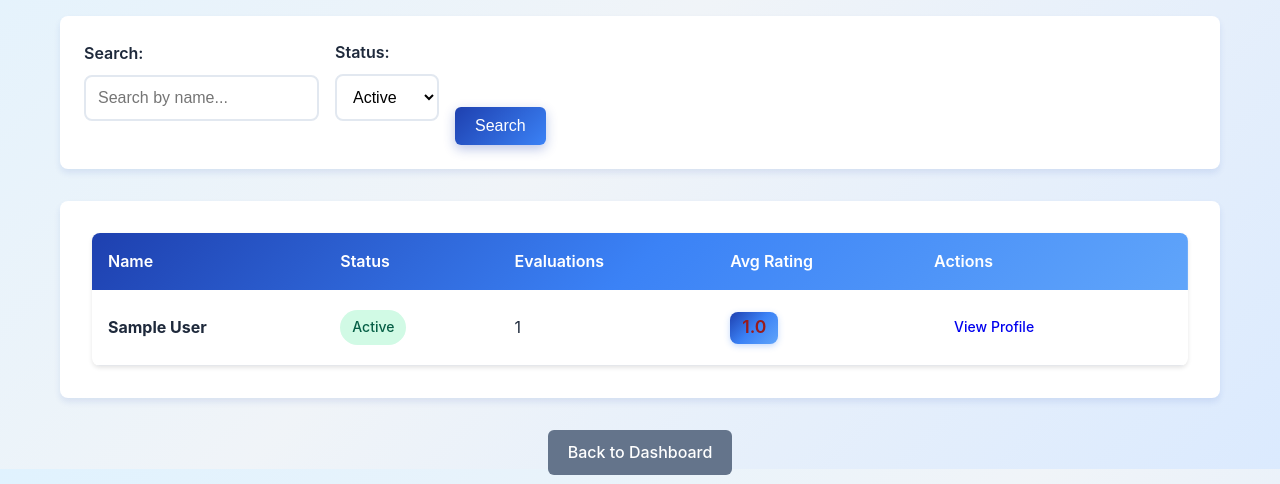
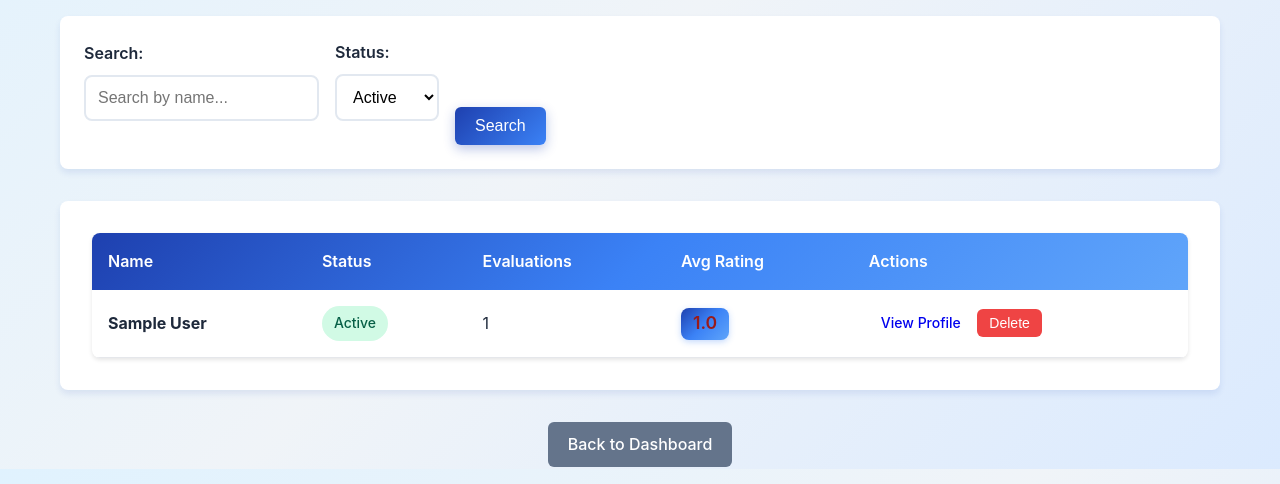
Before and after one commit to stalex444/volunteer-eval-system, a Flask app: page /dashboard/volunteers in a window 1280 px wide. Shown: the part 331-815 px from the top of the page. Run offline with Flask 3, Linux system fonts and the light colour scheme; a user stored in the database is signed in; tables that the repository leaves empty hold one stand-in row (values such as "Sample post").

Commit message:
Add delete button to volunteers list for admins

```diff
--- a/templates/volunteers-list.html
+++ b/templates/volunteers-list.html
@@ -17,6 +17,9 @@
 .status-badge { padding: 6px 12px; border-radius: 20px; font-size: 14px; font-weight: 500; }
 .status-active { background: #d1fae5; color: #065f46; }
 .status-inactive { background: #fee2e2; color: #991b1b; }
+.btn-danger { background: #ef4444; color: white; }
+.btn-danger:hover { background: #dc2626; }
+.btn-small { padding: 6px 12px; font-size: 14px; }
 </style>
 <div class="volunteers-list-container">
     <div class="page-header">
@@ -94,6 +97,11 @@
                     </td>
                     <td>
                         <a href="{{ url_for('dashboard.volunteer_profile', volunteer_id=vol.id) }}" class="btn btn-small">View Profile</a>
+                        {% if current_user.role == 'admin' %}
+                        <form method="POST" action="{{ url_for('dashboard.delete_volunteer', volunteer_id=vol.id) }}" style="display: inline;" onsubmit="return confirm('Delete {{ vol.first_name }} {{ vol.last_name }} and all their evaluations?');">
+                            <button type="submit" class="btn btn-small btn-danger">Delete</button>
+                        </form>
+                        {% endif %}
                     </td>
                 </tr>
                 {% endfor %}
```
